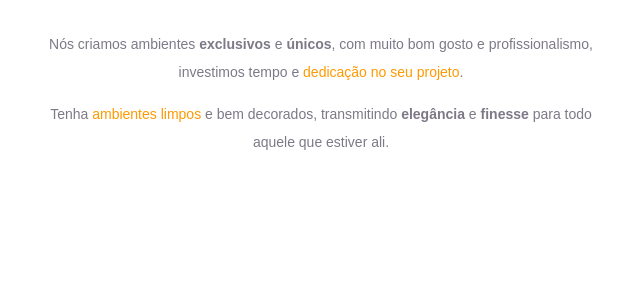
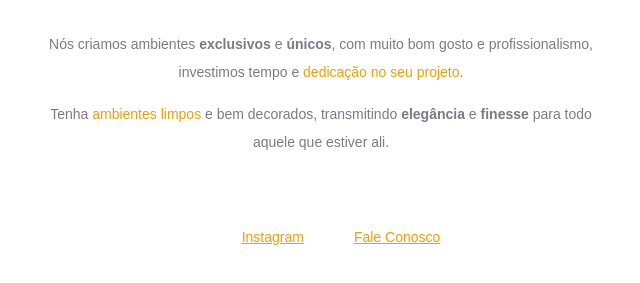
Before and after one commit to ribeirosofia/projeto-01-rocketseat, a plain HTML site: page index.html in a window 1280 px wide. Shown: the part 379-662 px from the top of the page, without its empty margins (319-959 px from the left). Drawn offline with Linux system fonts and the light colour scheme.

Commit message:
feat-create-footer

```diff
--- a/assets/css/style.css
+++ b/assets/css/style.css
@@ -1,5 +1,6 @@
 :root {
   --paragraph-color: #7d7987;
+  --link-color: #ff9900;
 }
 
 .web-img {
@@ -26,3 +27,20 @@ h1 {
   color: var(--paragraph-color);
   text-align: center;
 }
+
+ul {
+  list-style-type: none;
+  display: flex;
+  flex-direction: row;
+  align-items: center;
+  justify-content: center;
+  margin: 72px auto 33px;
+  gap: 50px;
+}
+
+ul li a {
+  font-family: "Open-sans", sans-serif;
+  font-weight: 400;
+  font-size: 14px;
+  color: var(--link-color);
+}
--- a/index.html
+++ b/index.html
@@ -48,5 +48,11 @@
       <strong>finesse</strong> para todo <br />
       aquele que estiver ali.
     </p>
+    <footer>
+      <ul>
+        <li><a href="#">Instagram</a></li>
+        <li><a href="#">Fale Conosco</a></li>
+      </ul>
+    </footer>
   </body>
 </html>
```
